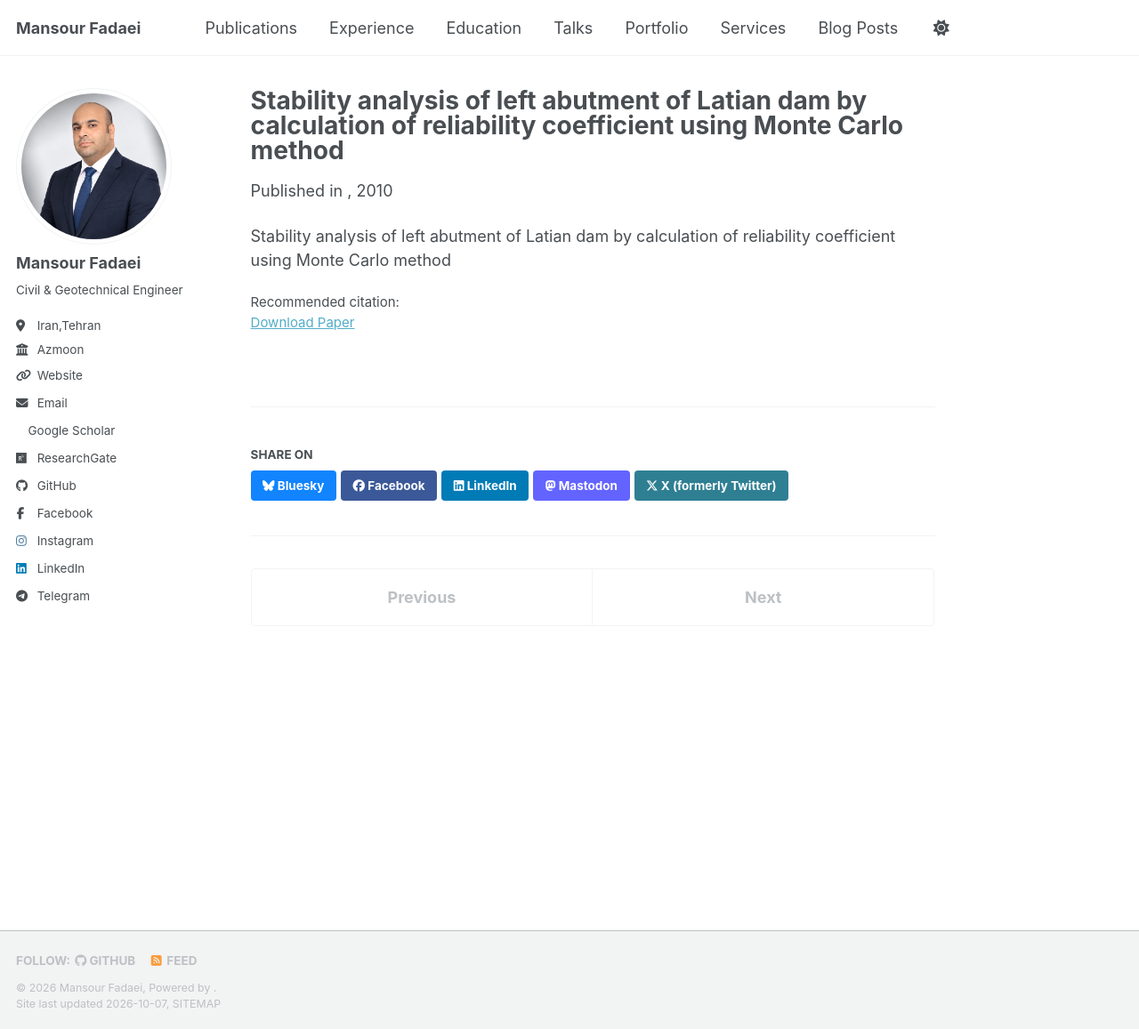
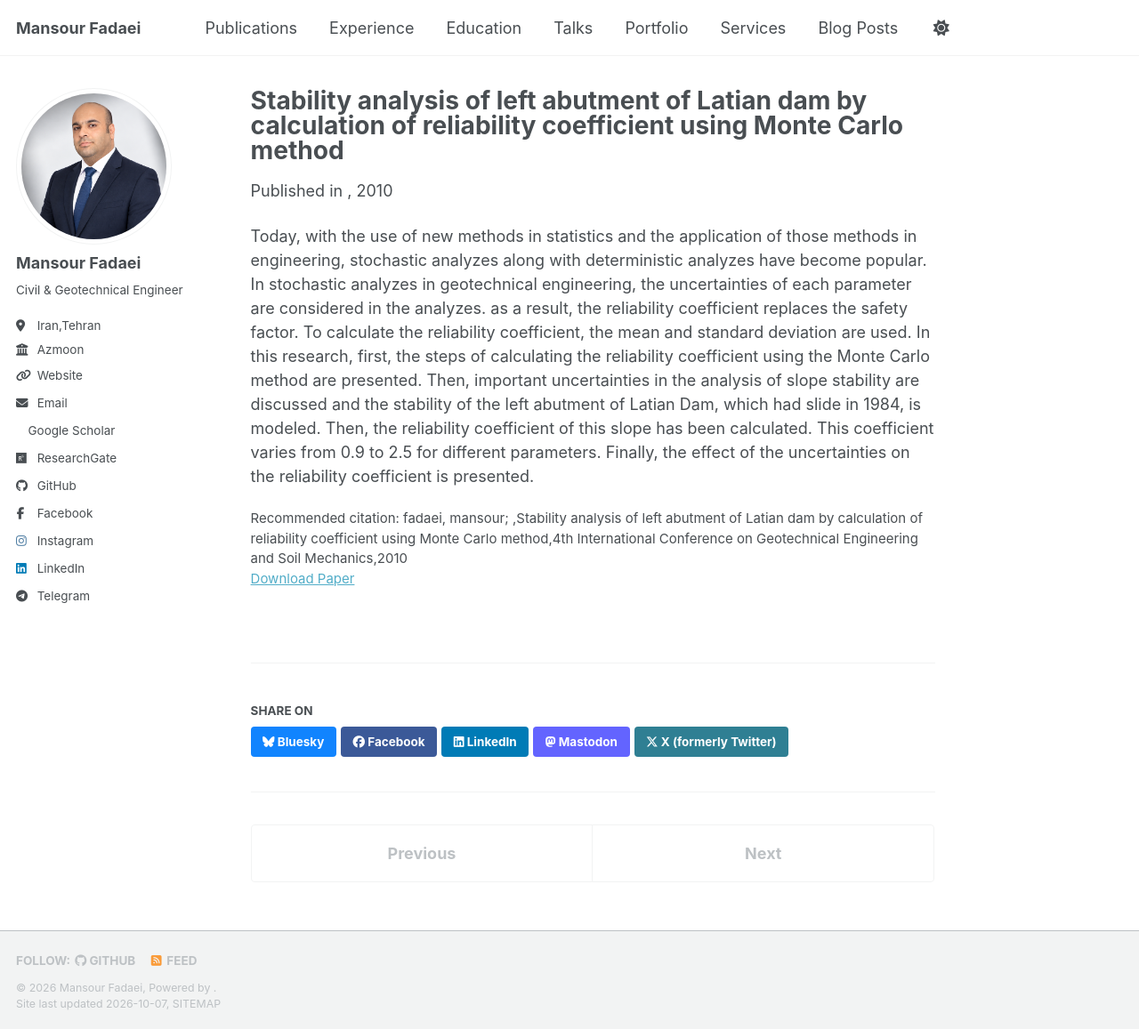
Before and after one commit to geo-eng/geo-eng.github.io, a Jekyll site: the page built from _publications/Stability analysis of left abutment of Latian dam by calculation of reliability coefficient using Monte Carlo method.md, in a window 1280 px wide and 1157 px high. Shown: the whole window at 89% size. Built offline with Jekyll 4.4.1, drawn with Linux system fonts in a browser that asks for light colours; a style sheet for code colours, icons or effects is not loaded.

Commit message:
Update Stability analysis of left abutment of Latian dam by calculation of reliability coefficient using Monte Carlo method.md

```diff
--- a/_publications/Stability analysis of left abutment of Latian dam by calculation of reliability coefficient using Monte Carlo method.md
+++ b/_publications/Stability analysis of left abutment of Latian dam by calculation of reliability coefficient using Monte Carlo method.md
@@ -4,10 +4,10 @@ collection: publications
 category: manuscripts
 permalink: /publication/Stability analysis of left abutment of Latian dam by calculation of reliability coefficient using Monte Carlo method
 excerpt: 'Stability analysis of left abutment of Latian dam by calculation of reliability coefficient using Monte Carlo method'
-date: 2010-10-01
+date: 2010-11-01
 venue: ''
 paperurl: 'https://www.researchgate.net/publication/351868473_Stability_analysis_of_left_abutment_of_Latian_dam_by_calculation_of_reliability_coefficient_using_Monte_Carlo_method?_sg%5B0%5D=BngsZQk2T8_lH9XjzQVwVqY5lI9JpS-09sgmKRJlFO9IbveNxTIHcj0kSr3sAN3kZupD-_B8ru8CvUn5Xxo1TXuOTbB5k1kawT0T5DYC.M_C8IhbHiCxo3ZAy_h84_S4fRv0CR1SAWEe3nP11rIoFJWmfrsUI1oeSmINYQFM1cV_iELVcKESj2N4esxir7A&_tp=eyJjb250ZXh0Ijp7ImZpcnN0UGFnZSI6ImhvbWUiLCJwYWdlIjoicHJvZmlsZSIsInByZXZpb3VzUGFnZSI6InByb2ZpbGUiLCJwb3NpdGlvbiI6InBhZ2VDb250ZW50Iiwic3ViUGFnZSI6InJlc2VhcmNoIn19'
-citation: ''
+citation: 'fadaei, mansour; ,Stability analysis of left abutment of Latian dam by calculation of reliability coefficient using Monte Carlo method,4th International Conference on Geotechnical Engineering and Soil Mechanics,2010'
 ---
 
-Stability analysis of left abutment of Latian dam by calculation of reliability coefficient using Monte Carlo method
+Today, with the use of new methods in statistics and the application of those methods in engineering, stochastic analyzes along with deterministic analyzes have become popular. In stochastic analyzes in geotechnical engineering, the uncertainties of each parameter are considered in the analyzes. as a result, the reliability coefficient replaces the safety factor. To calculate the reliability coefficient, the mean and standard deviation are used. In this research, first, the steps of calculating the reliability coefficient using the Monte Carlo method are presented. Then, important uncertainties in the analysis of slope stability are discussed and the stability of the left abutment of Latian Dam, which had slide in 1984, is modeled. Then, the reliability coefficient of this slope has been calculated. This coefficient varies from 0.9 to 2.5 for different parameters. Finally, the effect of the uncertainties on the reliability coefficient is presented.
```
